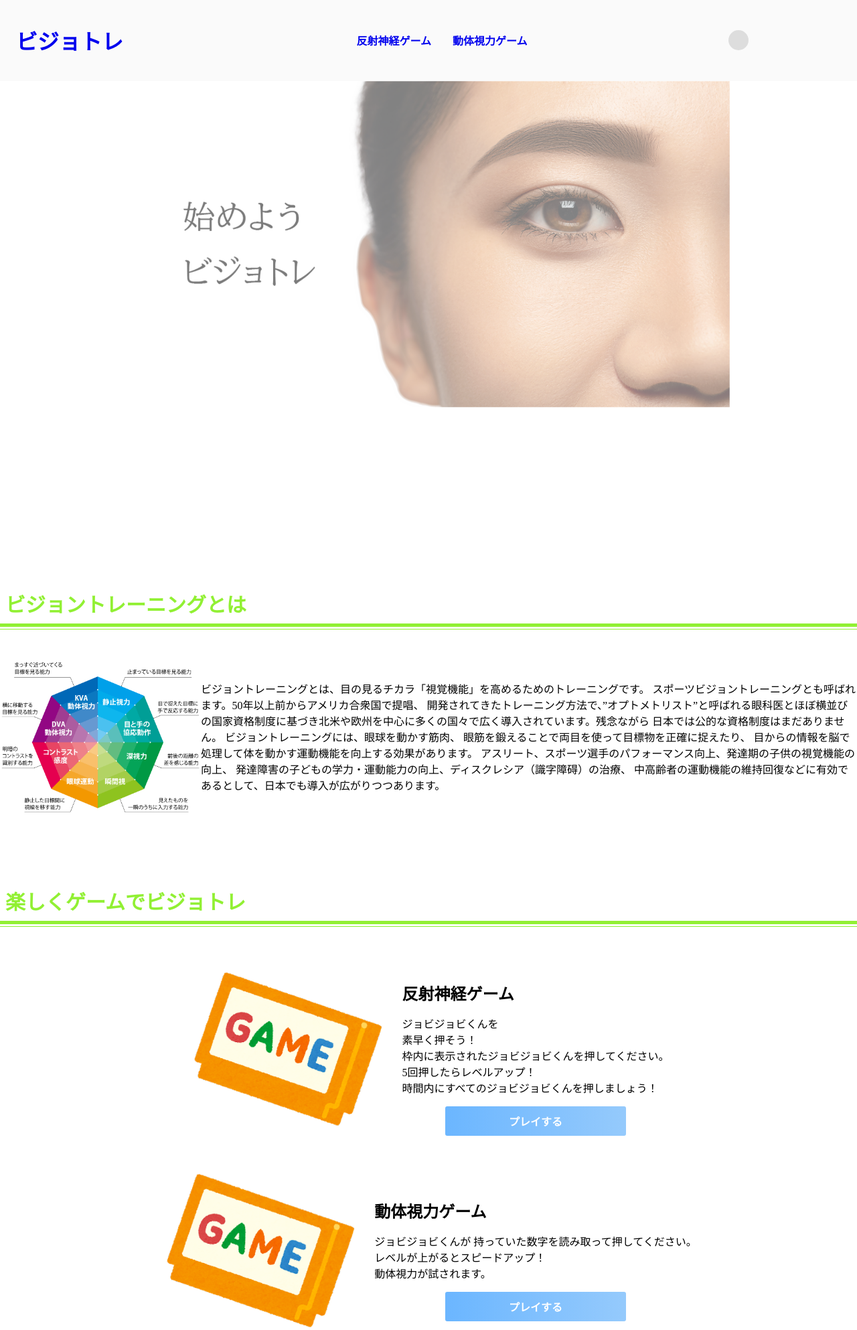
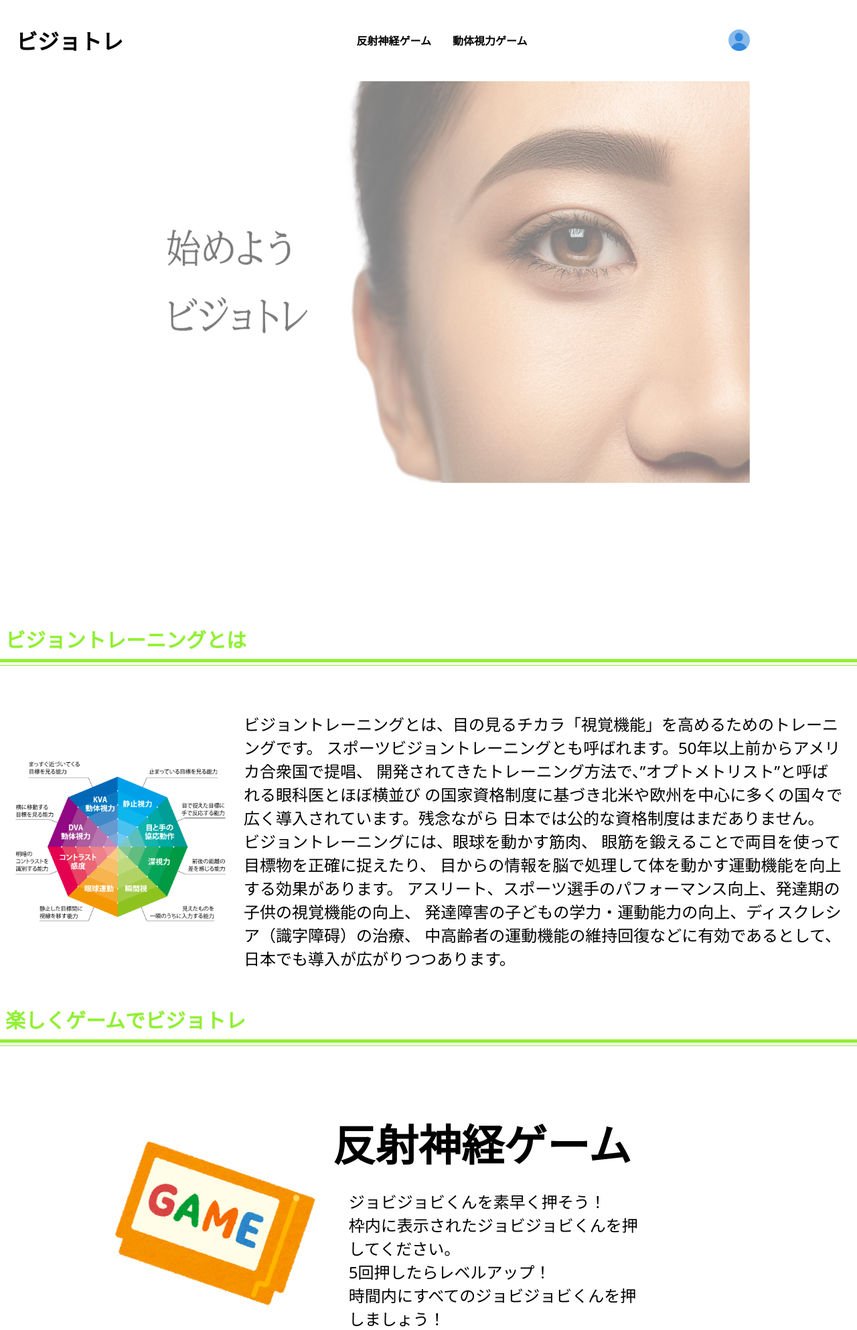
Before and after one commit to IshikawaMasato/visiontraining_2023, a Flask app: page / in a window 1280 px wide. Shown: the top 1986 px of the page at 67% size. Run offline with Flask 3, Linux system fonts and the light colour scheme.

Commit message:
top・headerの修正

```diff
--- /dev/null
+++ b/static/css/footer.css
@@ -0,0 +1,8 @@
+.footer {
+    padding: 2rem;
+    font-size: 15px;
+    color: #999;
+    background: #fff;
+    border-top: 1px solid #e5e7eb;
+    text-align: center;
+}
--- a/static/css/header.css
+++ b/static/css/header.css
@@ -5,7 +5,7 @@ body  {
 
 .header {
     padding: 16px 24px;
-    background-color: #fafafa;
+    background-color: #fff;
     display: grid;
     grid-template-columns: 1fr auto 1fr;
     align-items: center;
@@ -18,6 +18,7 @@ body  {
 
   a {
     text-decoration: none;
+    color: #000;
     }
 
   .header-list {
@@ -50,3 +51,33 @@ body  {
     padding: 5px 0;
     cursor: pointer;
   }
+
+  .account-icon {
+    display: inline-block;
+    position: relative;
+    border-radius: 50%;
+    background-color: #89baeb;
+    width: 1em;
+    height: 1em;
+    font-size: 2rem;
+    overflow: hidden;
+}
+.account-icon::before,
+.account-icon::after {
+    position: absolute;
+    left: 50%;
+    transform: translateX(-50%);
+    border-radius: 50%;
+    background-color: #3388dd;
+    content: "";
+}
+.account-icon::before {
+    top: 0.15em;
+    width: 0.4em;
+    height: 0.4em;
+}
+.account-icon::after {
+    bottom: -0.4em;
+    width: 0.8em;
+    height: 0.8em;
+}
--- a/static/css/top.css
+++ b/static/css/top.css
@@ -1,10 +1,16 @@
+body {
+  max-width: 100%;
+  margin: auto;
+  padding:0;
+}
 .slideshow-container {
     position: relative;
     max-width: 100%;
+    max-height: 100%;
     overflow: hidden;
     margin: auto;
-    width: 900px;
-    height: 650px;
+    width: 60rem;
+    height: 50rem;
 }
 
 .slide {
@@ -31,7 +37,7 @@ img {
 }
 
 .tit_font {
-  margin-top: 100px;
+  margin-top: 0.2rem;
   font-family: 'Kosugi Maru', sans-serif;
   font-size: 30px;
   margin-bottom: 0.2rem;
@@ -59,18 +65,21 @@ img {
   margin-bottom: 20px; /* セクション間の余白を設定 */
 }
 .photo {
-  width: 300px;
+  width: 20rem;
   height: auto;
 }
 .text-container {
-  margin-left: 20px; /* 写真とタイトル・説明の間隔を設定 */
+  margin-left: 1em; /* 写真とタイトル・説明の間隔を設定 */
 }
 .title {
-  font-size: 24px;
-  margin-bottom: 10px; /* タイトルと説明の間隔を設定 */
+  font-size: 4rem;
+  margin-bottom: 0.5rem; /* タイトルと説明の間隔を設定 */
 }
 .description {
-  font-size: 16px;
+  padding-left:1em;
+  width: 70%;
+  font-family: system-ui;
+  font-size: 1.5em;
 }
 
 .button005 a {
--- a/static/css/visiontraining_video.css
+++ b/static/css/visiontraining_video.css
@@ -36,12 +36,23 @@
     color: #000;
     font-size: 2.8rem;
 }
-.video_pause::before,
+.video_pause::before{
+    position: absolute;
+    top: 50%;
+    transform: translateX(-50%) translateY(-50%);
+    width: 0.2em;
+    left: 0.55em;
+    height: 0.9em;
+    box-sizing: border-box;
+    background-color: currentColor;
+    content: "";
+}
 .video_pause::after {
     position: absolute;
     top: 50%;
     transform: translateX(-50%) translateY(-50%);
     width: 0.2em;
+    left: 0.85em;
     height: 0.9em;
     box-sizing: border-box;
     background-color: currentColor;
--- a/templates/content.html
+++ b/templates/content.html
@@ -58,8 +58,7 @@
     <img class="photo" src="../static/images/game_software_cassette.png" alt="写真1の説明">
       <div class="text-container">
         <h2 class="title">反射神経ゲーム</h2>
-        <p class="description">ジョビジョビくんを<br>
-          素早く押そう！<br>
+        <p class="description">ジョビジョビくんを素早く押そう！<br>
           枠内に表示されたジョビジョビくんを押してください。<br>
           5回押したらレベルアップ！<br>
           時間内にすべてのジョビジョビくんを押しましょう！</p>
--- /dev/null
+++ b/templates/footer.html
@@ -0,0 +1,3 @@
+<footer class="footer">
+    <p class="copyright">© VisionTraining2023 Inc. All Rights Reserved.</p>
+  </footer>
--- a/templates/layout.html
+++ b/templates/layout.html
@@ -9,6 +9,7 @@
     <link rel="stylesheet" type="text/css" href="{{ url_for('static', filename='css/top.css') }}">
     <link rel="stylesheet" type="text/css" href="{{ url_for('static', filename='css/vision_register.css') }}">
     <link rel="stylesheet" type="text/css" href="{{ url_for('static', filename='css/login.css') }}">
+    <link rel="stylesheet" type="text/css" href="{{ url_for('static', filename='css/footer.css') }}">
     <title>{% block title %}{% endblock %}</title>
 </head>
 <body>
--- a/templates/top.html
+++ b/templates/top.html
@@ -6,3 +6,4 @@
     {% include "top_header.html" %}
     {% include "content.html"%}
     {% include "visiontraining_video.html"%}
+    {% include "footer.html"%}
--- a/templates/user.html
+++ b/templates/user.html
@@ -6,3 +6,4 @@
     {% include "user/user_header.html" %}
     {% include "user/user_content.html"%}
     {% include "visiontraining_video.html"%}
+    {% include "footer.html"%}
--- a/templates/vision/vision_register.html
+++ b/templates/vision/vision_register.html
@@ -28,7 +28,7 @@
         <h2>目標Level: Level{{ re[1]}}
             <div class="field">
                 <button class="button" id="reflexdown">-</button>
-                <input type="text" value="{{ re[1]}}" class="inputtext" id="reflextextbox" name="dva_vision_level">
+                <input type="range" value="{{ re[1]}}" class="inputtext" min="0" max="10" id="reflextextbox" name="dva_vision_level">
                 <button class="button" id="reflexup">+</button>
                 </div>
         </h2>
@@ -47,7 +47,7 @@
         <h2>目標Level: Level{{ re[3]}}
             <div class="field">
                 <button class="button" id="movedown">-</button>
-                <input type="text" value="{{ re[3]}}" class="inputtext" id="movetextbox" name="ref_vision_level">
+                <input type="range" value="{{ re[3]}}" class="inputtext" min="0" max="10" id="movetextbox" name="ref_vision_level">
                 <button class="button" id="moveup">+</button>
             </div>
         </h2>
--- a/user.py
+++ b/user.py
@@ -17,6 +17,7 @@ def user():
     if 'user' in session:
         id = session['user']
         result = db.vision_confirm(id)
+
         return render_template('user.html',result=result)
     else:
         return render_template('top.html')
```
Also changed, not shown: vision_register.py (+28 -45 lines).
